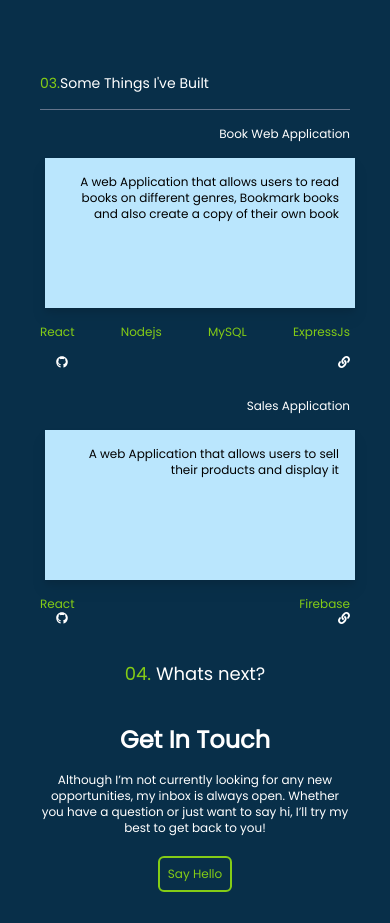
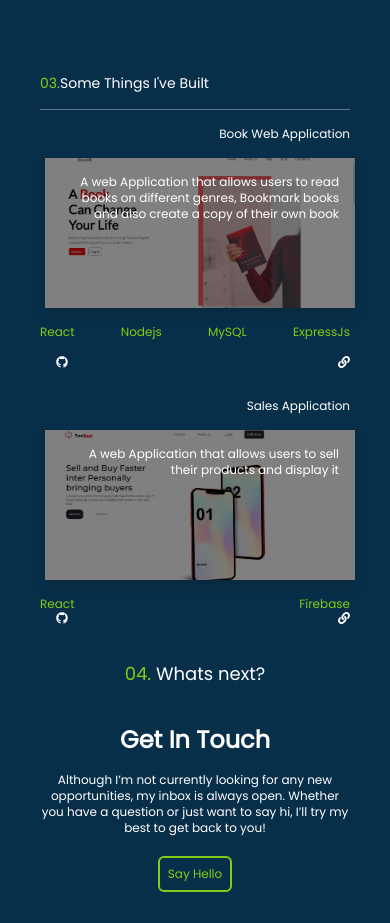
Before and after one commit to Thintalltom/Portfolio, a React (Vite) app in the folder vite-react-app/: page / in a window 390 px wide. Shown: the part 1400-2323 px from the top of the page. Built offline with nearby package versions, Linux system fonts and the light colour scheme.

Commit message:
changes made

```diff
--- a/vite-react-app/src/Components/Built/Built.jsx
+++ b/vite-react-app/src/Components/Built/Built.jsx
@@ -9,15 +9,17 @@ const Built = () => {
       <div>
         <h1 className="font-normal text-white text-2xl xs:text-sm md:text-xl  lg:text-2xl">
           {" "}
-          <span className="text-lime-500 text-2xl xs:text-sm md:text-xl">03.</span>Some
-          Things I've Built
+          <span className="text-lime-500 text-2xl xs:text-sm md:text-xl">
+            03.
+          </span>
+          Some Things I've Built
         </h1>
         <hr className="border-1 border-slate-500 mt-4" />
       </div>
 
       <div className="mt-4 md:flex md:justify-center sm:justify-center ">
         <div className="md:flex md:flex-col md:justify-center sm:justify-center  ">
-          <div className="lg:flex lg:flex-row cursor-pointer xs:flex xs:flex-col md:justify-items-stretch ">
+          <div className="lg:flex lg:flex-row cursor-pointer xs:flex xs:flex-col md:justify-items-stretch xs:hidden sm:hidden md:hidden ">
             <img
               src={Book}
               className="w-[600px] h-[400px] xs:hidden sm:hidden lg:block 2xl:block xl:block"
@@ -47,7 +49,7 @@ const Built = () => {
             </div>
           </div>
 
-          <div className="lg:flex lg:flex-row cursor-pointer xs:flex xs:flex-col-reverse lg:flex-row-reverse lg:mt-9 sm:mt-9 ">
+          <div className="lg:flex lg:flex-row cursor-pointer xs:hidden sm:hidden md:hidden xs:flex-col-reverse lg:flex-row-reverse lg:mt-9 sm:mt-9 ">
             <img
               src={Transact}
               className="w-[600px] h-[400px] xs:hidden sm:hidden lg:block 2xl:block xl:block"
@@ -58,13 +60,13 @@ const Built = () => {
               </h1>
               <div className="w-[500px] lg:w-[300px]  xs:ml-[5px] xs:text-xs xs:backgroundImage-hero-pattern  sm:ml-[5px] md:ml-[-5px] sm:w-full text-right xs:w-full md:w-[600px] mt-4 mx-[-25px] drop-shadow-lg h-[150px] p-4 bg-sky-200 md:mt-[20px]">
                 <p>
-                  A web Application that allows users to sell their products and display it
+                  A web Application that allows users to sell their products and
+                  display it
                 </p>
               </div>
               <div className="flex justify-between xs:text-xs mt-4 ml-2 xs:ml-0 text-lime-500 md:ml-0 ">
                 <p>React</p>
                 <p>Firebase </p>
-
               </div>
 
               <div className=" ml-4 text-2xl justify-between flex ">
@@ -74,9 +76,69 @@ const Built = () => {
             </div>
           </div>
         </div>
-
       </div>
 
+      {/*for small phone */}
+
+      <div className=" lg:hidden xl:hidden 2xl:hidden cursor-pointer xs:flex xs:flex-col md:justify-items-stretch ">
+            <div className="z-10">
+              <h1 className="text-white xs:text-xs text-right">
+                Book Web Application
+              </h1>
+              <div
+                style={{ backgroundImage: `url(${Book})`, backgroundSize: 'cover', backgroundColor:'grey', backgroundBlendMode: 'multiply' }}
+              className="w-[500px] lg:w-[300px] sm:ml-[5px] xs:ml-[5px] xs:text-xs md:ml-[-5px] xs:w-full sm:w-full  text-right   mt-4 mx-[-25px] drop-shadow-lg h-[150px] p-4 bg-sky-200 md:mt-[20px]">
+                <p className="text-white">
+                  A web Application that allows users to read books on different
+                  genres, Bookmark books and also create a copy of their own
+                  book
+                </p>
+              </div>
+              <div className="flex justify-between sm:justify-center sm:justify-between xs:text-xs mt-4 ml-2 xs:ml-0 text-lime-500 md:ml-0">
+                <p>React</p>
+                <p>Nodejs </p>
+                <p>MySQL</p>
+                <p>ExpressJs</p>
+              </div>
+
+              <div className="mt-4 ml-4 text-2xl justify-between flex ">
+                <FaGithub className="text-white hover:text-lime-500 xs:text-xs" />
+                <FaLink className="text-white hover:text-lime-500 xs:text-xs" />
+              </div>
+            </div>
+          </div>
+
+
+
+
+
+
+
+      <div className="lg:flex lg:flex-row cursor-pointer xs:flex xs:flex-col-reverse  lg:hidden xl:hidden 2xl:hidden">
+        <div className="z-10 xs:mt-[30px]">
+          <h1 className="text-white xs:text-xs text-right">
+            Sales Application
+          </h1>
+          <div
+            style={{ backgroundImage: `url(${Transact})`, backgroundSize: 'cover', backgroundColor:'grey', backgroundBlendMode: 'multiply' }}
+            className="w-[500px] lg:w-[300px]  xs:ml-[5px] lg:hidden xl:hidden 2xl:hidden xs:text-xs  sm:ml-[5px]  sm:w-full text-right xs:w-full  mt-4 mx-[-25px] drop-shadow-lg h-[150px] p-4 bg-sky-200 "
+          >
+            <p className="text-white">
+              A web Application that allows users to sell their products and
+              display it
+            </p>
+          </div>
+          <div className="flex justify-between xs:text-xs mt-4 ml-2 xs:ml-0 text-lime-500 md:ml-0 ">
+            <p>React</p>
+            <p>Firebase </p>
+          </div>
+
+          <div className=" ml-4 text-2xl justify-between flex ">
+            <FaGithub className="text-white hover:text-lime-500 xs:text-xs" />
+            <FaLink className="text-white hover:text-lime-500 xs:text-xs" />
+          </div>
+        </div>
+      </div>
     </div>
   );
 };
```
